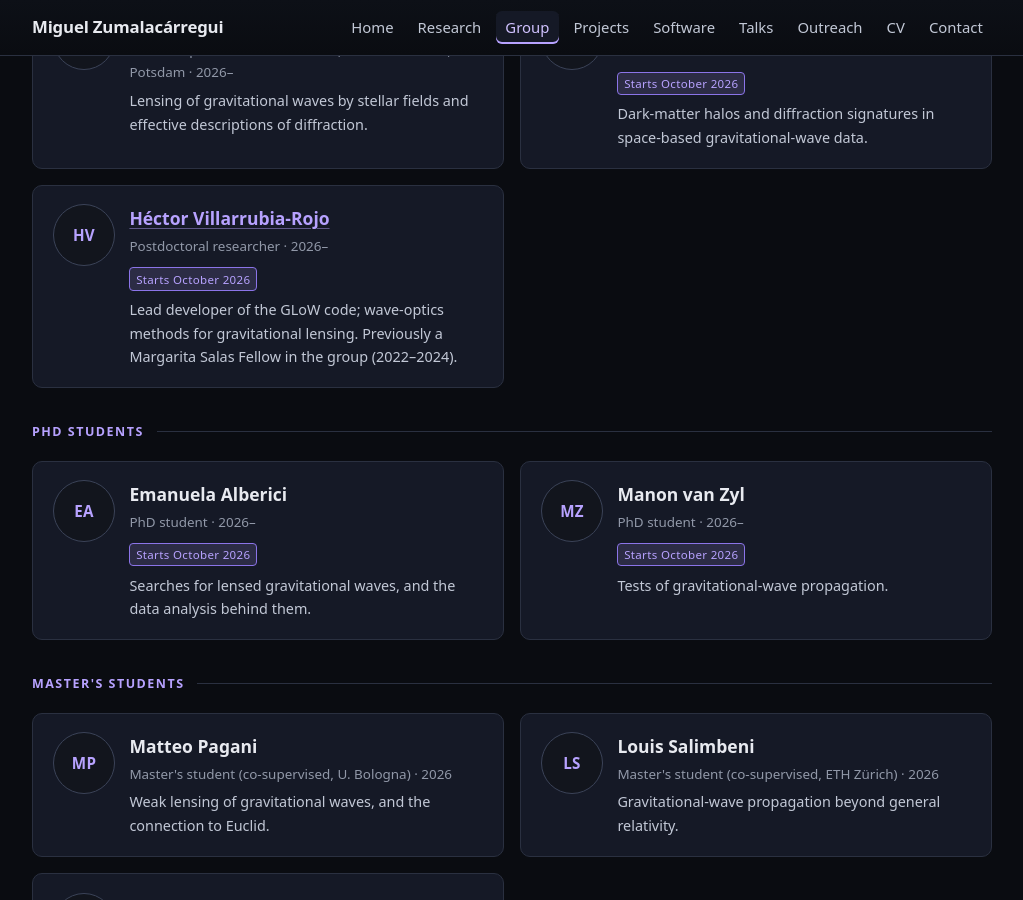
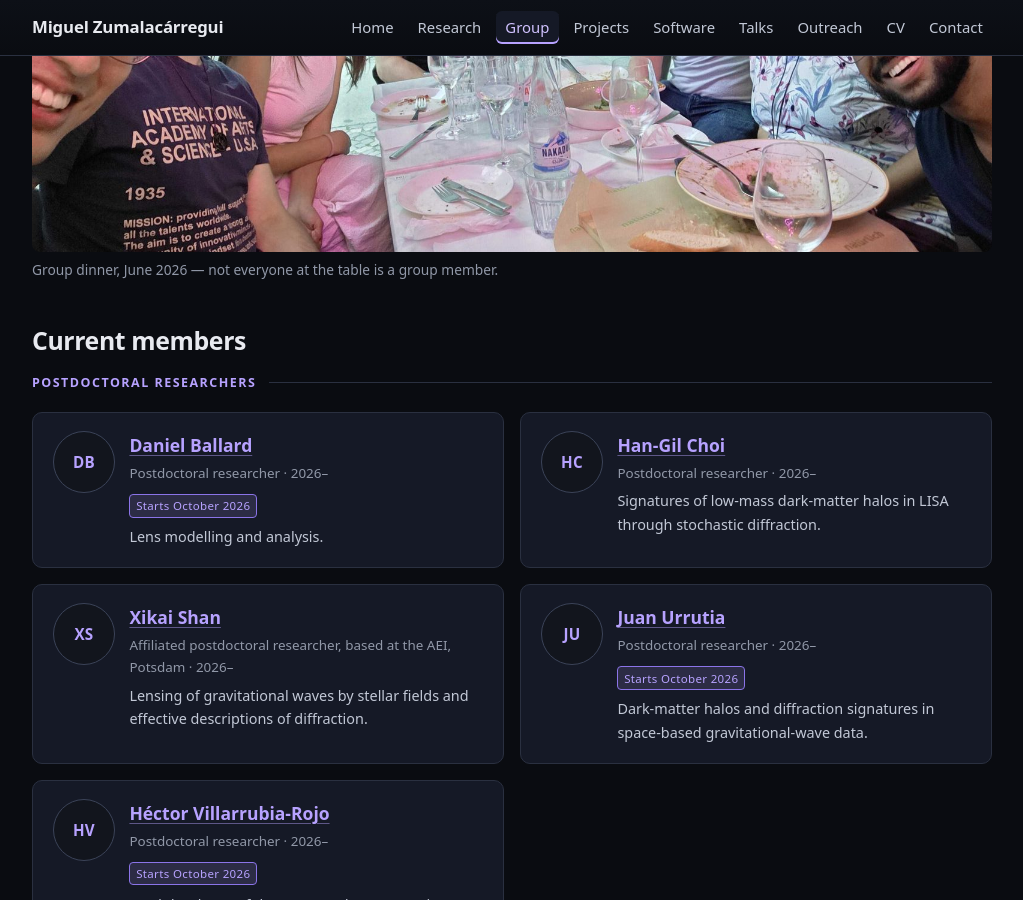
Before and after one commit to miguelzuma/miguelzuma.github.io, a Jekyll site: the page built from group.html, in a window 1280 px wide and 900 px high, scrolled down 670 px. Shown: the whole window, without its empty margins (128-1151 px from the left). Built offline with Jekyll 4.4.1, drawn with Linux system fonts in a browser that asks for light colours.

Commit message:
Group photo on the Group page
Uses 20260617_211656.jpg, resized to 1600px. Mirrored horizontally: it was
taken on a front camera, so the shirt text and the shop signage read backwards
in the original.

The caption says outright that not everyone at the table is a group member,
since the photo shows more people than the roster.

Co-Authored-By: Claude Opus 5 (1M context) <noreply@anthropic.com>
Claude-Session: https://claude.ai/code/session_01E2ZbXszK9qt9svKVxU5Yrt

```diff
--- a/group.html
+++ b/group.html
@@ -24,6 +24,13 @@ description: >-
   <a class="btn" href="#visitors">Visitors</a>
   <a class="btn" href="#joining">Joining the group</a>
 </div>
+
+<figure>
+  <img src="{{ '/imgs/group_dinner_2026.jpg' | relative_url }}"
+       alt="Members of the group and friends around a table at an outdoor restaurant in the evening."
+       width="1600" height="901">
+  <figcaption>Group dinner, June 2026 — not everyone at the table is a group member.</figcaption>
+</figure>
 
 <section class="section" id="current">
   <h2>Current members</h2>
```
Also changed, not shown: imgs/group_dinner_2026.jpg (added).
